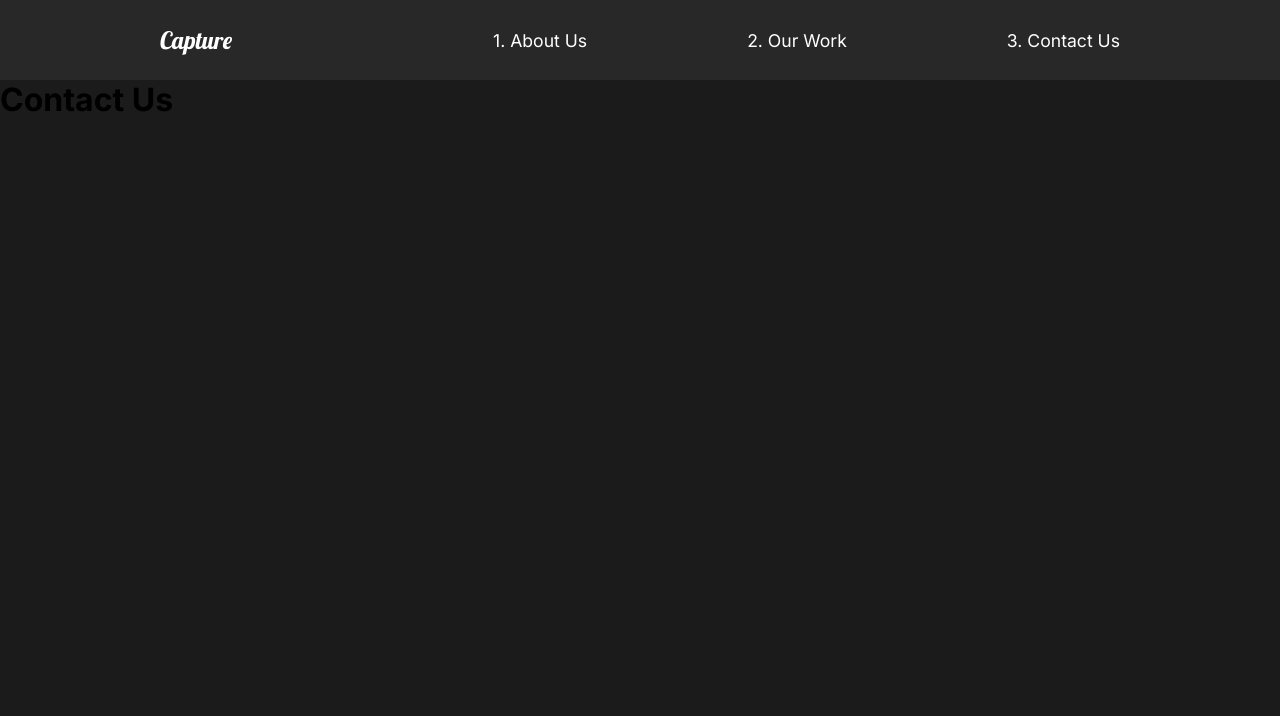
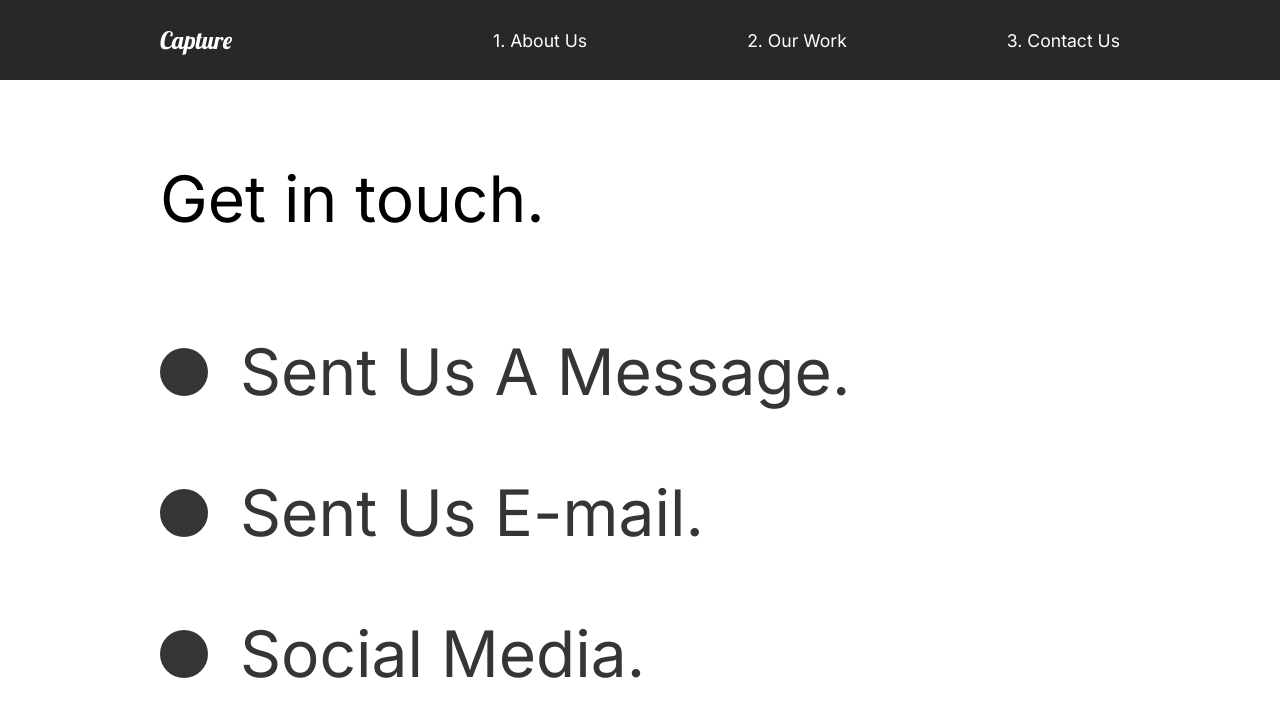
Before and after one commit to tatjama/react-portfolio, a React (Create React App) app: page /contact in a window 1280 px wide. Shown: the top 716 px of the page. Built offline with nearby package versions, Linux system fonts and the light colour scheme.

Commit message:
21. Contact Animation

```diff
--- a/src/pages/ContactUs.js
+++ b/src/pages/ContactUs.js
@@ -1,15 +1,72 @@
 import React from 'react';
 //Animations
 import { motion } from 'framer-motion';
-import {pageAnimation} from '../animation';
+import {pageAnimation, titleAnimation} from '../animation';
+//Styled
+import styled from 'styled-components';
 
 const ContactUs = () => {
     return(
-        <motion.div variants = {pageAnimation} initial = "hidden" animate = "show" exit = "exit">
-            <h1>Contact Us</h1>
-        </motion.div>
+        <ContactStyle
+            variants = {pageAnimation}
+            initial = "hidden"
+            animate = "show"
+            exit = "exit"
+            style = {{ background: "#ffffff" }}
+        >
+            <Title>
+                <Hide>
+                    <motion.h2 variants = {titleAnimation}>Get in touch.</motion.h2>
+                </Hide>
+            </Title>
+            <div>
+                <Hide>
+                    <Social variants = {titleAnimation}>
+                        <Circle/>
+                            <h2>Sent Us A Message.</h2>
+                    </Social>
+                </Hide>
+                <Hide>
+                    <Social variants = {titleAnimation}>
+                        <Circle/>
+                            <h2>Sent Us E-mail.</h2>
+                    </Social>
+                </Hide>
+                <Hide>
+                    <Social variants = {titleAnimation}>
+                        <Circle/>
+                            <h2>Social Media.</h2>
+                    </Social>
+                </Hide>
+            </div>
+        </ContactStyle>
 
     )
 }
+const ContactStyle = styled(motion.div) `
+padding: 5rem 10rem;
+color: #353535;
+height: 90vh;
+`
+const Title = styled.div `
+color: black;
+margin-bottom: 4rem;
+`
+const Hide = styled.div `
+overflow: hidden;
+`
+const Circle = styled.div `
+width: 3rem;
+height: 3rem;
+background-color: #353535;
+border-radius: 50%;
+`
+const Social = styled(motion.div) `
+display: flex;
+align-items: center;
+h2{
+    margin: 2rem;
+}
+`
 
 export default ContactUs;
```
